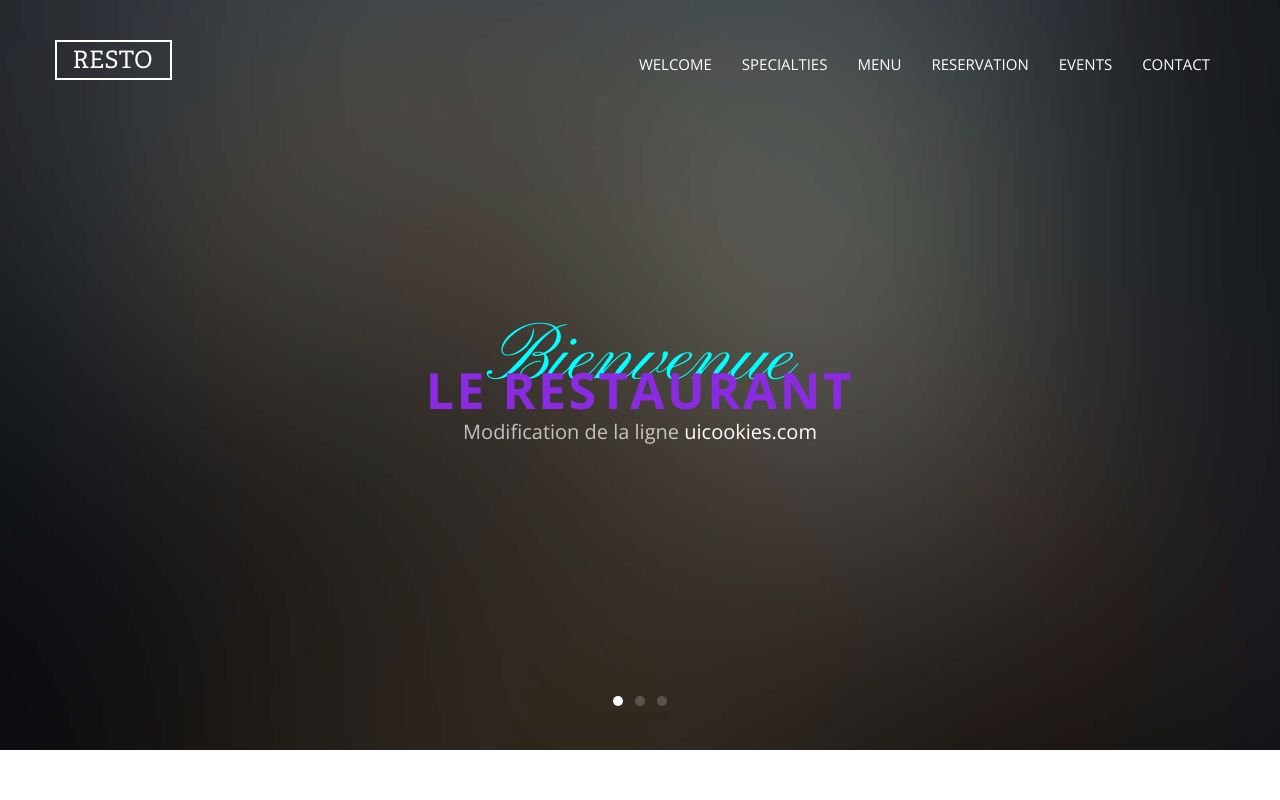
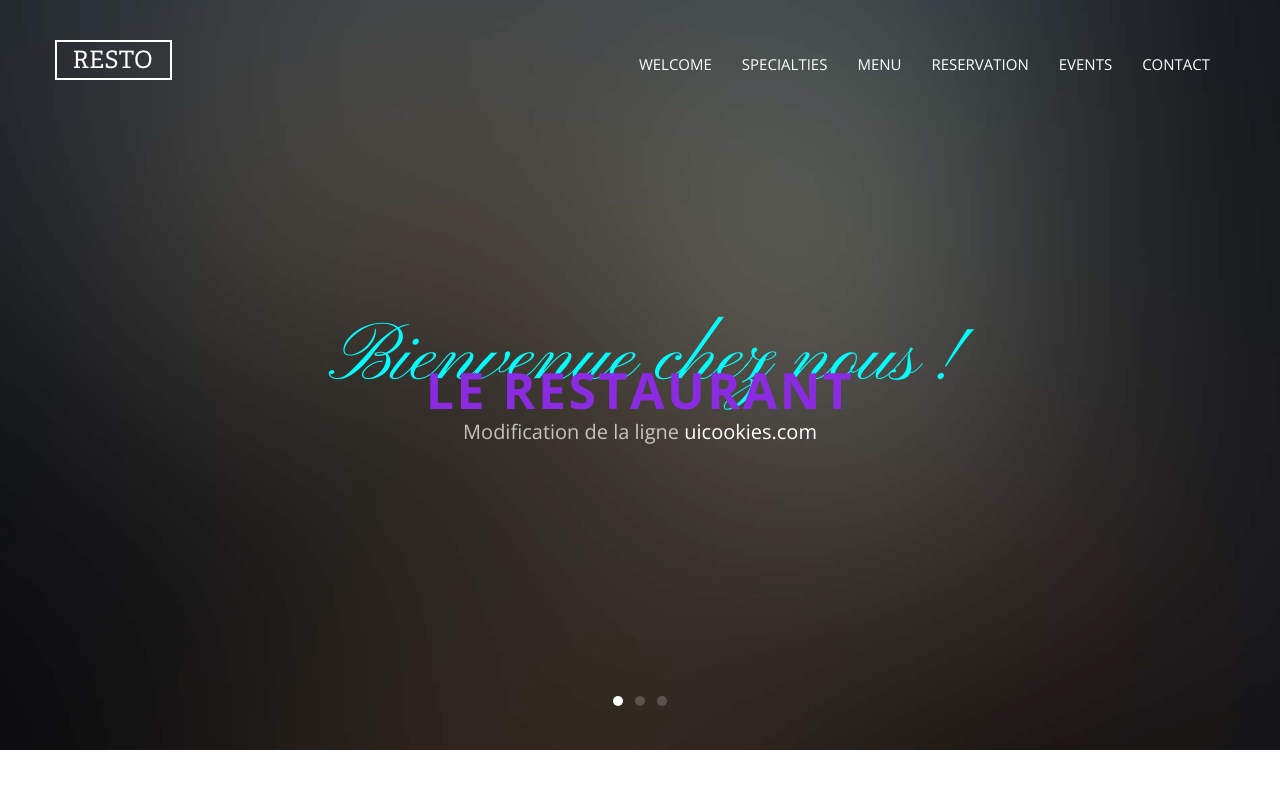
Before and after one commit to fmezirard/SiteResto, a website: page resto/index.html in a window 1280 px wide. Shown: the top 800 px of the page. Drawn offline with nearby package versions, Linux system fonts and the light colour scheme; files whose address does not match are found by name.

Commit message:
Push camille

```diff
--- a/resto/index.html
+++ b/resto/index.html
@@ -52,7 +52,7 @@
             <div class="row">
               <div class="col-md-8 col-md-offset-2">
                 <div class="probootstrap-slider-text text-center probootstrap-animate probootstrap-heading">
-                  <h1 class="primary-heading">Bienvenue</h1>
+                  <h1 class="primary-heading">Bienvenue chez nous !</h1>
                   <h3 class="secondary-heading">Le restaurant</h3>
                   <p class="sub-heading">Modification de la ligne <a href="https://uicookies.com">uicookies.com</a></p>
                 </div>
```
